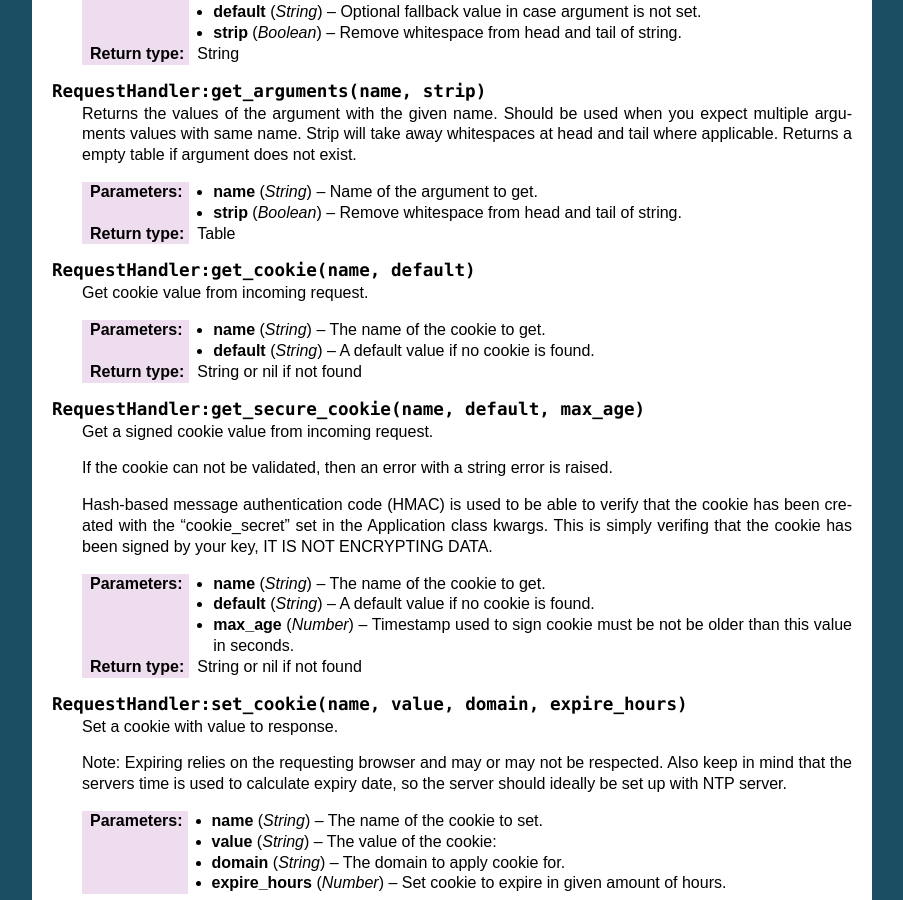
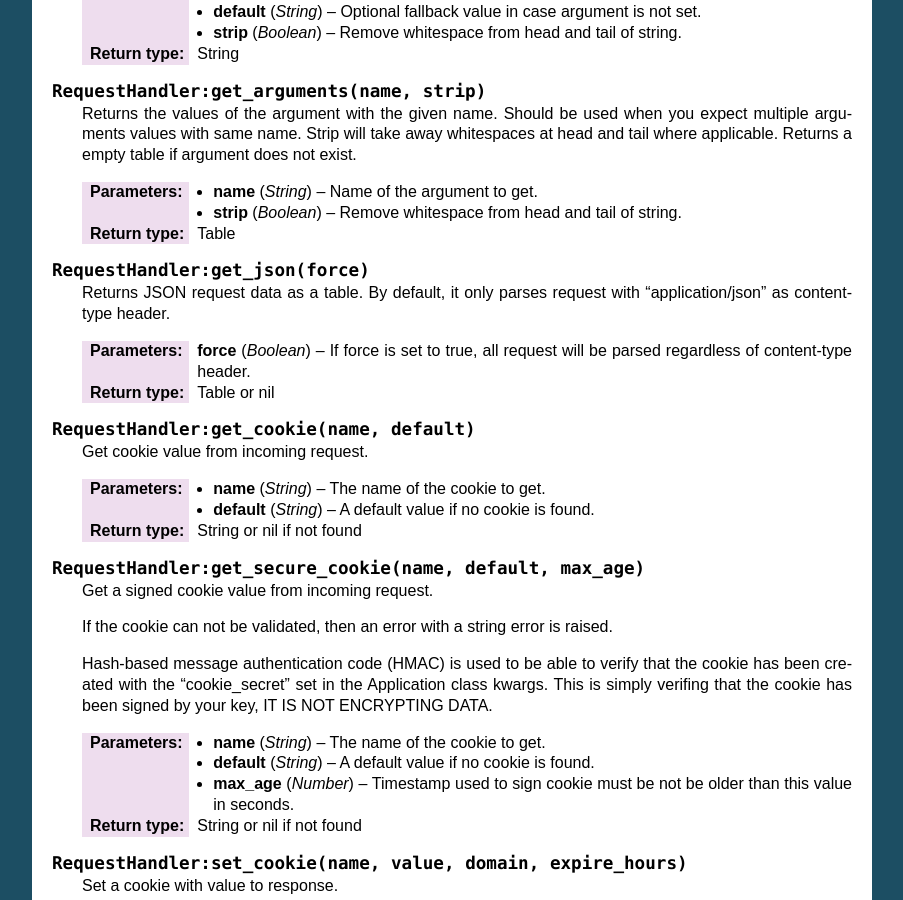
Before and after one commit to kernelsauce/turbo, a Sphinx documentation site: the page built from doc/web.rst, in a window 1280 px wide and 900 px high, scrolled down 2006 px. Shown: the whole window, without its empty margins (198-1101 px from the left). Built offline with Sphinx 7.4.7, drawn with Linux system fonts in a browser that asks for light colours.

Commit message:
update doc for get_json method

```diff
--- a/doc/web.rst
+++ b/doc/web.rst
@@ -149,6 +149,14 @@ Input
 	:param strip: Remove whitespace from head and tail of string.
 	:type strip: Boolean
 	:rtype: Table
+
+.. function:: RequestHandler:get_json(force)
+
+	Returns JSON request data as a table. By default, it only parses request with "application/json" as content-type header.
+
+	:param force: If force is set to true, all request will be parsed regardless of content-type header.
+	:type force: Boolean
+	:rtype: Table or nil
 
 .. function :: RequestHandler:get_cookie(name, default)
 
```
